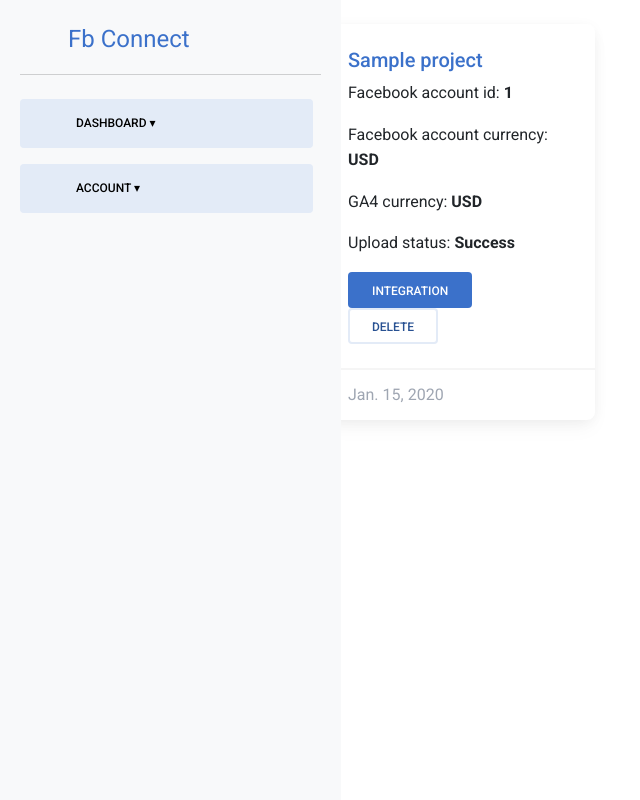
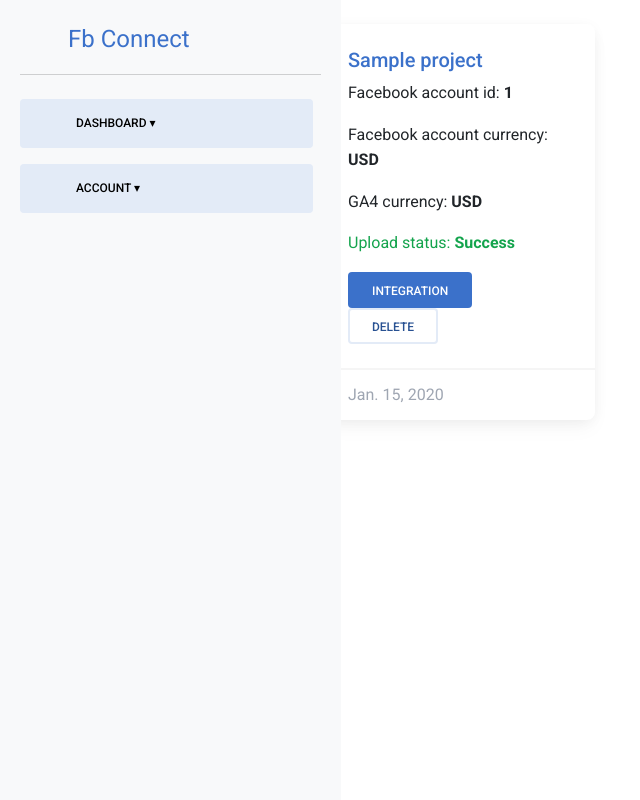
Before and after one commit to eugene-chernopyatko/fb-connect, a Django app: page /projects/ in a window 1280 px wide. Shown: the whole page, without its empty margins (0-640 px from the left). Run offline with Django 4.2, Linux system fonts and the light colour scheme; a user stored in the database is signed in; tables that the repository leaves empty hold one stand-in row (values such as "Sample post"); some libraries are stand-ins or nearby versions.

Commit message:
edit status color

```diff
--- a/datatransfer/templates/projects_page.html
+++ b/datatransfer/templates/projects_page.html
@@ -150,7 +150,12 @@
                   <p class="card-text">
                     GA4 currency: <strong>{{i.ga4_currency}}</strong>
                   </p>
-                  <p class="card-text"> Upload status: <strong>{{i.upload_status}}</strong></p>
+
+                  {% if i.upload_status == 'Success'%}
+                  <p class="card-text" style="color: #14A44D;"> Upload status: <strong>{{i.upload_status}}</strong></p>
+                  {%else%}
+                  <p class="card-text" style="color: #DC4C64;"> Upload status: <strong>{{i.upload_status}}</strong></p>
+                  {%endif%}
                   <a
                     href="{% url 'project-detail' i.pk %}"
                     class="btn btn-primary"
```
